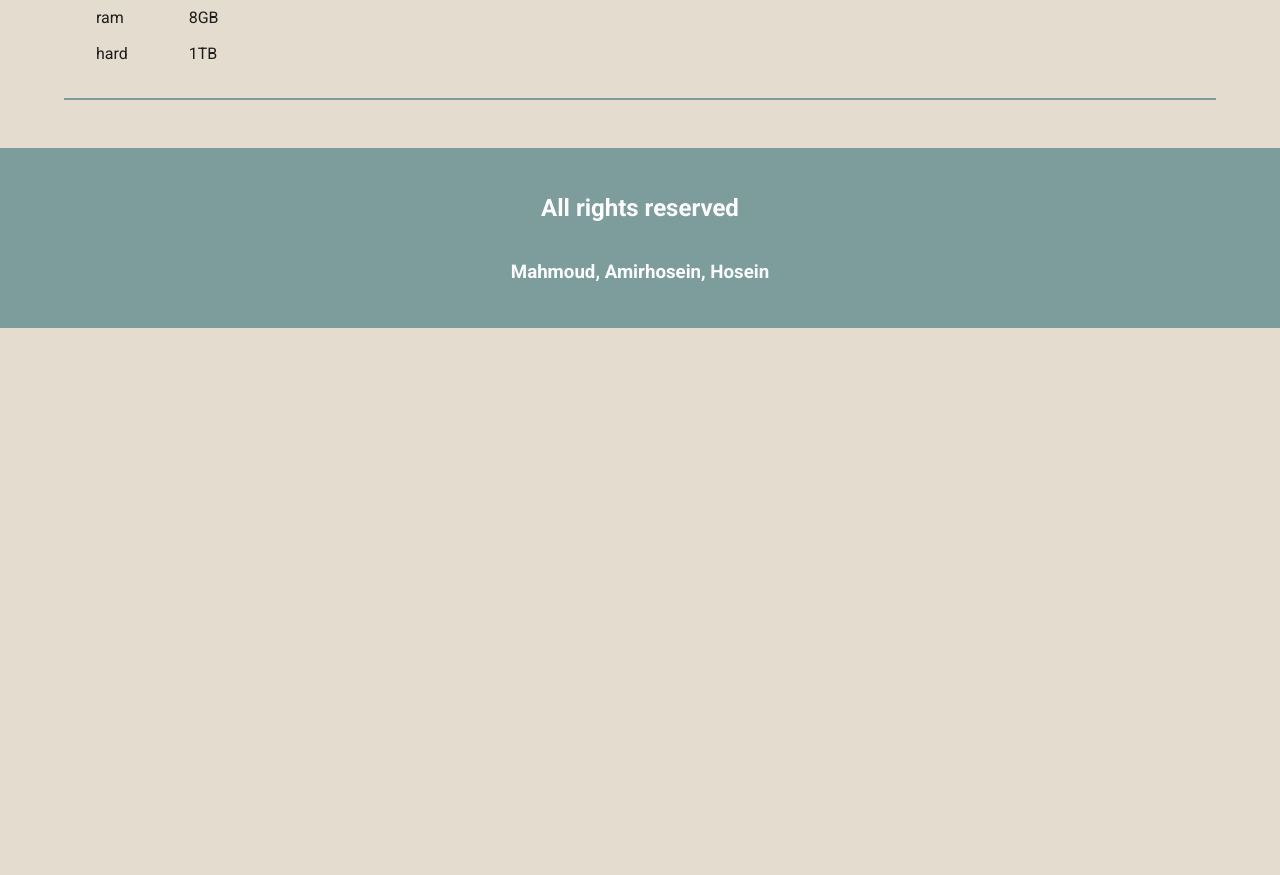
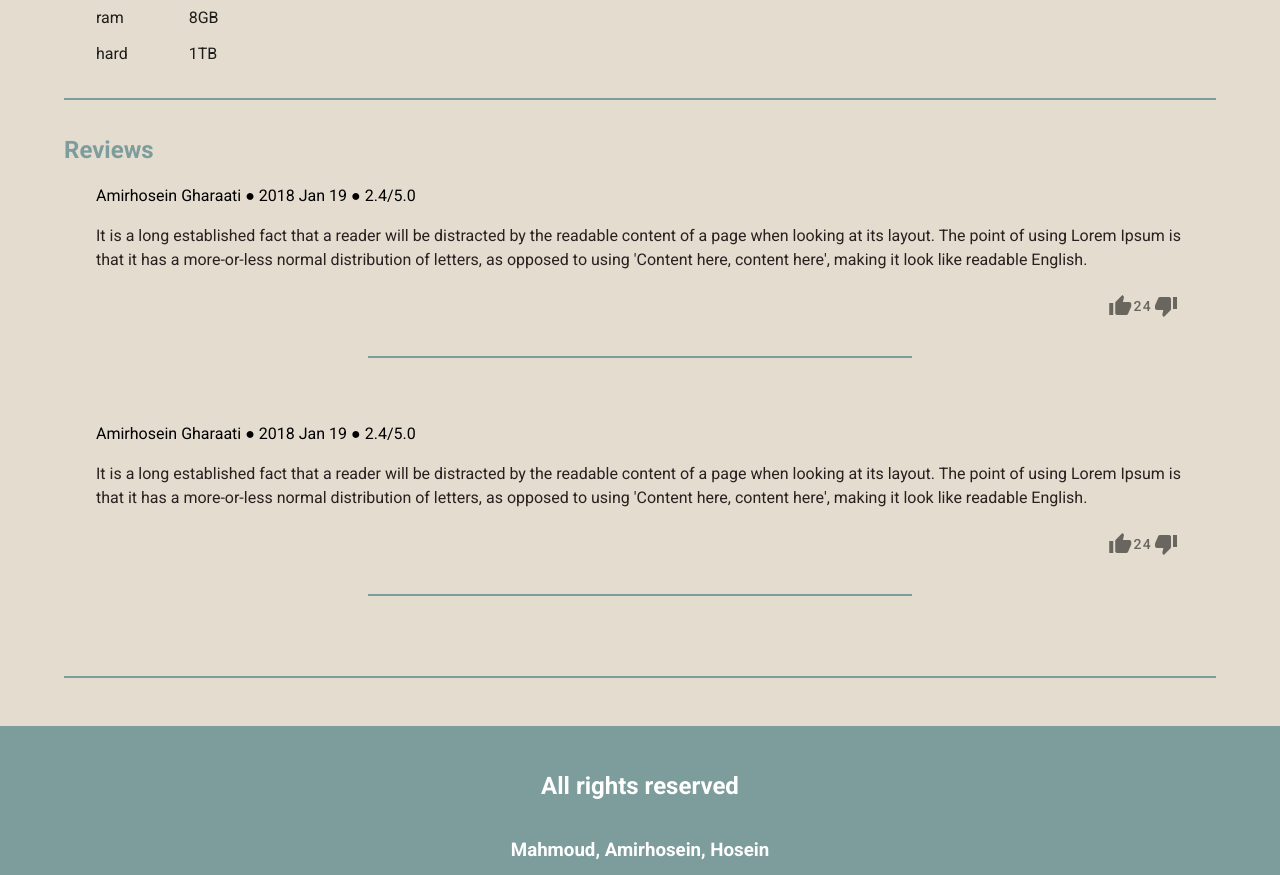
Before and after one commit to AmirHosein-Gharaati/marketplace-frontend, a Nuxt app: page /products/1 in a window 1280 px wide. Shown: the part 520-1395 px from the top of the page. Before the commit the page ends 848 px from the top, so only its background shows below. Built offline with nearby package versions, Linux system fonts and the light colour scheme.

Commit message:
review component

```diff
--- a/assets/styles/app.scss
+++ b/assets/styles/app.scss
@@ -16,6 +16,7 @@
 @import './component/footer.scss';
 @import './component/line.scss';
 @import './component/navbar.scss';
+@import './component/review.scss';
 
 * {
   box-sizing: border-box;
--- a/assets/styles/component/line.scss
+++ b/assets/styles/component/line.scss
@@ -2,4 +2,8 @@
   height: 2px;
   background-color: $color-text;
   margin: $padding-xl 0;
+
+  &-small {
+    width: 50%;
+  }
 }
--- /dev/null
+++ b/assets/styles/component/review.scss
@@ -0,0 +1,24 @@
+.review {
+  display: flex;
+  flex-direction: column;
+
+  &__info {
+    color: black;
+  }
+
+  &__description {
+    color: rgb(41, 32, 32);
+  }
+
+  &__buttons {
+    display: flex;
+    width: 100%;
+    justify-content: end;
+  }
+
+  &__end {
+    width: 100%;
+    display: flex;
+    justify-content: center;
+  }
+}
--- a/assets/styles/page/product-detail.scss
+++ b/assets/styles/page/product-detail.scss
@@ -27,13 +27,18 @@
   }
 
   &__description,
-  &__specification {
+  &__specification,
+  &__reviews {
     width: 100%;
-    h2 {
+    > h2 {
       color: $color-text;
     }
   }
 
-  &__specification {
+  &__reviews {
+    &__list {
+      display: flex;
+      flex-direction: column;
+    }
   }
 }
--- /dev/null
+++ b/components/Review.vue
@@ -0,0 +1,46 @@
+<template>
+  <div class="review px-8 py-4">
+    <div class="review__info">
+      <span>{{ review.name }}</span> ● <span>{{ review.date }}</span> ●
+      <span>{{ review.rating }}/5.0</span>
+    </div>
+    <div class="review__description pt-4">
+      <p>{{ review.description }}</p>
+    </div>
+    <div class="review__buttons">
+      <v-btn icon
+        ><v-icon>mdi-thumb-up</v-icon>
+        <div v-if="review.likes">{{ review.likes }}</div></v-btn
+      >
+      <v-btn icon
+        ><v-icon>mdi-thumb-down</v-icon>
+        <div v-if="review.dislikes">{{ review.dislikes }}</div></v-btn
+      >
+    </div>
+    <div class="review__end">
+      <div class="line line-small"></div>
+    </div>
+  </div>
+</template>
+
+<script>
+export default {
+  name: 'Review',
+  props: ['id'],
+  data() {
+    return {
+      review: {
+        name: 'Amirhosein Gharaati',
+        date: '2018 Jan 19',
+        rating: 2.4,
+        description:
+          "It is a long established fact that a reader will be distracted by the readable content of a page when looking at its layout. The point of using Lorem Ipsum is that it has a more-or-less normal distribution of letters, as opposed to using 'Content here, content here', making it look like readable English.",
+        likes: 24,
+        dislikes: 0,
+      },
+    }
+  },
+}
+</script>
+
+<style></style>
--- a/pages/products/_id.vue
+++ b/pages/products/_id.vue
@@ -41,13 +41,26 @@
         </div>
         <div class="line"></div>
       </div>
+
+      <div class="product-detail__reviews">
+        <h2>Reviews</h2>
+        <div class="product-detail__reviews__list">
+          <Review :id="2"/>
+          <Review :id="3"/>
+        </div>
+        <div class="line"></div>
+      </div>
     </div>
   </div>
 </template>
 
 <script>
+import Review from '@/components/Review.vue'
 export default {
   name: 'ProductId',
+  components: {
+    Review,
+  },
   asyncData({ params, redirect }) {
     return {
       id: params.id,
```
